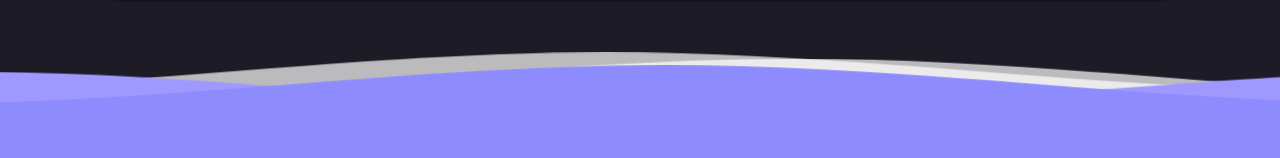
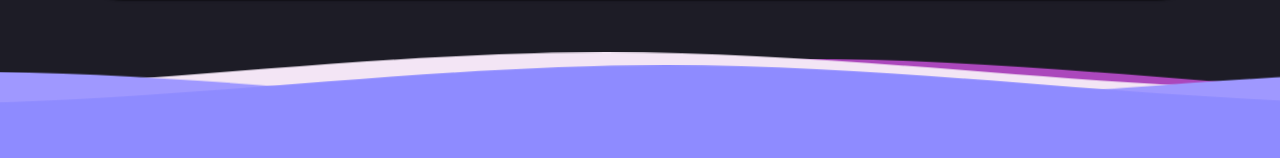
Before and after one commit to Elder-Meyer/personal-portfolio, a React (Vite) app: page /home in a window 1280 px wide. Shown: the part 3886-4044 px from the top of the page. Built offline with nearby package versions, Linux system fonts and the light colour scheme.

Commit message:
1.7.1 Update Select Color WavyDivider

```diff
--- a/src/components/items/WavyDivider.jsx
+++ b/src/components/items/WavyDivider.jsx
@@ -7,9 +7,7 @@ export const WavyDivider = ({invertColors}) => {
 
     const location = useLocation();
     const isHome = location.pathname === "/home";
-
     const theme = useTheme()
-
     const styles = `
         .editorial {
             display: block;
@@ -18,8 +16,6 @@ export const WavyDivider = ({invertColors}) => {
             max-height: 60px;
             margin: 0;
             z-index:5;
-
-
         }
 
         .parallax1 > use {
@@ -100,10 +96,10 @@ export const WavyDivider = ({invertColors}) => {
                 />
             </defs>
             <g className="parallax1">
-                <use xlinkHref="#gentle-wave" x="50" y="3" fill={invertColors ? theme.palette.primary.main : theme.palette.text.secondary}/>
+                <use xlinkHref="#gentle-wave" x="50" y="3" fill={invertColors ? theme.palette.primary.main : theme.palette.secondary.dark}/>
             </g>
             <g className="parallax2">
-                <use xlinkHref="#gentle-wave" x="50" y="0" fill={invertColors ? theme.palette.primary.light : theme.palette.text.secondary}/>
+                <use xlinkHref="#gentle-wave" x="50" y="0" fill={invertColors ? theme.palette.primary.light : theme.palette.secondary.light}/>
             </g>
             <g className="parallax3">
                 <use xlinkHref="#gentle-wave" x="50" y="9" fill={invertColors ? theme.palette.text.disabled : theme.palette.primary.light}/>
```
Lines whose indentation alone changed are shown as unchanged.
